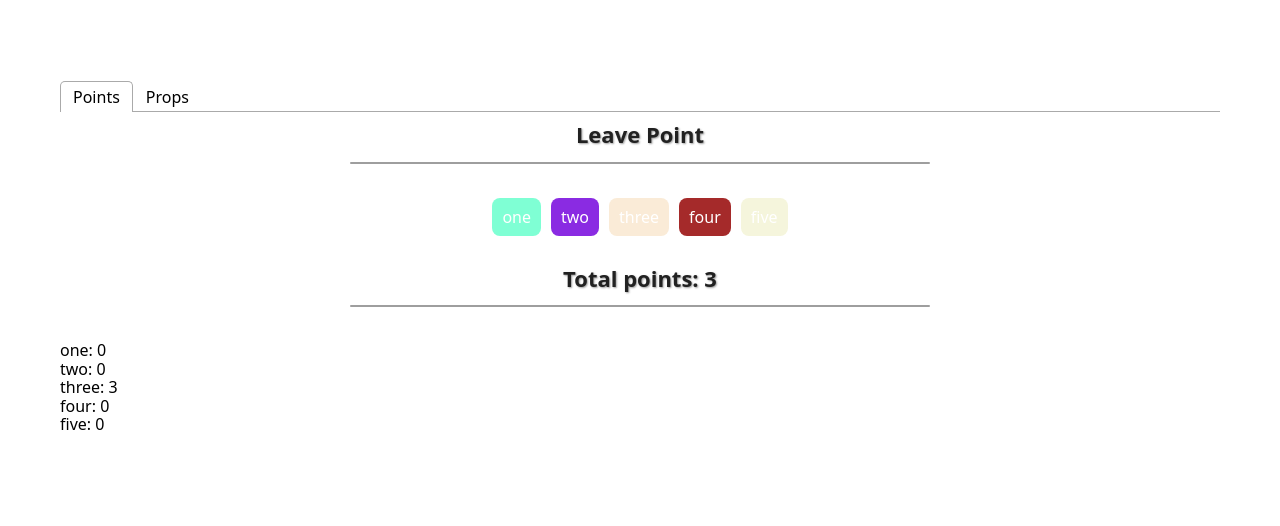
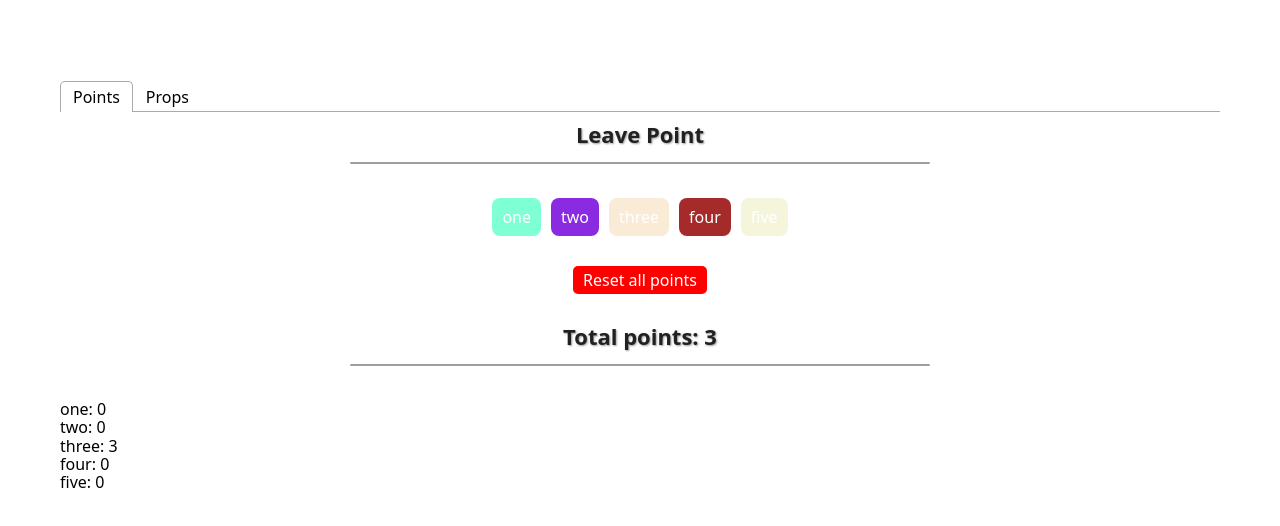
Before and after one commit to qboww/bootcamp-70-react-practice, a React (Vite) app: page / in a window 1280 px wide. Both pictures are taken after a click on the button "three". Shown: the top 526 px of the page. Built offline with nearby package versions, Linux system fonts and the light colour scheme.

Commit message:
finish task 1

```diff
--- a/src/components/PointsOptions/PointsOptions.jsx
+++ b/src/components/PointsOptions/PointsOptions.jsx
@@ -2,7 +2,7 @@ import clsx from 'clsx';
 import { Heading } from '../Heading/Heading';
 import s from './PointsOptions.module.css';
 
-export const PointsOptions = ({ points, onLeavePoint }) => {
+export const PointsOptions = ({ points, onLeavePoint, total, resetPoints }) => {
   return (
     <div>
       <Heading title="Leave Point" bottom />
@@ -13,6 +13,9 @@ export const PointsOptions = ({ points, onLeavePoint }) => {
           </li>
         ))}
       </ul>
+      {
+        total > 0 && <button className={s.btn_reset} onClick={resetPoints}>Reset all points</button>
+      }
     </div>
   );
 };
--- a/src/components/PointsOptions/PointsOptions.module.css
+++ b/src/components/PointsOptions/PointsOptions.module.css
@@ -27,3 +27,12 @@
 .five {
   background-color: beige;
 }
+.btn_reset {
+  display: block;
+  margin: 0 auto 30px;
+  padding: 5px 10px;
+  border-radius: 5px;
+  background-color: red;
+  color: white;
+  cursor: pointer;
+}
--- a/src/tabs/Points/Points.jsx
+++ b/src/tabs/Points/Points.jsx
@@ -1,19 +1,35 @@
 import { useState } from 'react';
 import { PointsOptions, PointsStatistic } from 'components';
 import { Natification } from '../../components';
+import { useEffect } from 'react';
+
+const initialState = { one: 0, two: 0, three: 0, four: 0, five: 0 };
 
 export const Points = () => {
-  const [points, setPoints] = useState({ one: 0, two: 0, three: 0, four: 0, five: 0 });
+  const [points, setPoints] = useState(() => JSON.parse(window.localStorage.getItem('points')) || initialState);
+
+  useEffect(() => {
+    window.localStorage.setItem('points', JSON.stringify(points));
+  }, [points]);
+
   const handelClick = (point, value) => {
     setPoints(prev => ({ ...prev, [point]: prev[point] + value }));
   };
   const countTotalPoints = () => {
     return Object.values(points).reduce((acc, value) => acc + value, 0);
   };
+  const resetPoints = () => {
+    setPoints(initialState);
+  };
   const total = countTotalPoints();
   return (
     <div>
-      <PointsOptions points={Object.keys(points)} onLeavePoint={handelClick} />
+      <PointsOptions
+        points={Object.keys(points)}
+        onLeavePoint={handelClick}
+        total={total}
+        resetPoints={resetPoints}
+      />
       {total > 0 ? (
         <PointsStatistic total={total} statistics={Object.entries(points)} />
       ) : (
```
